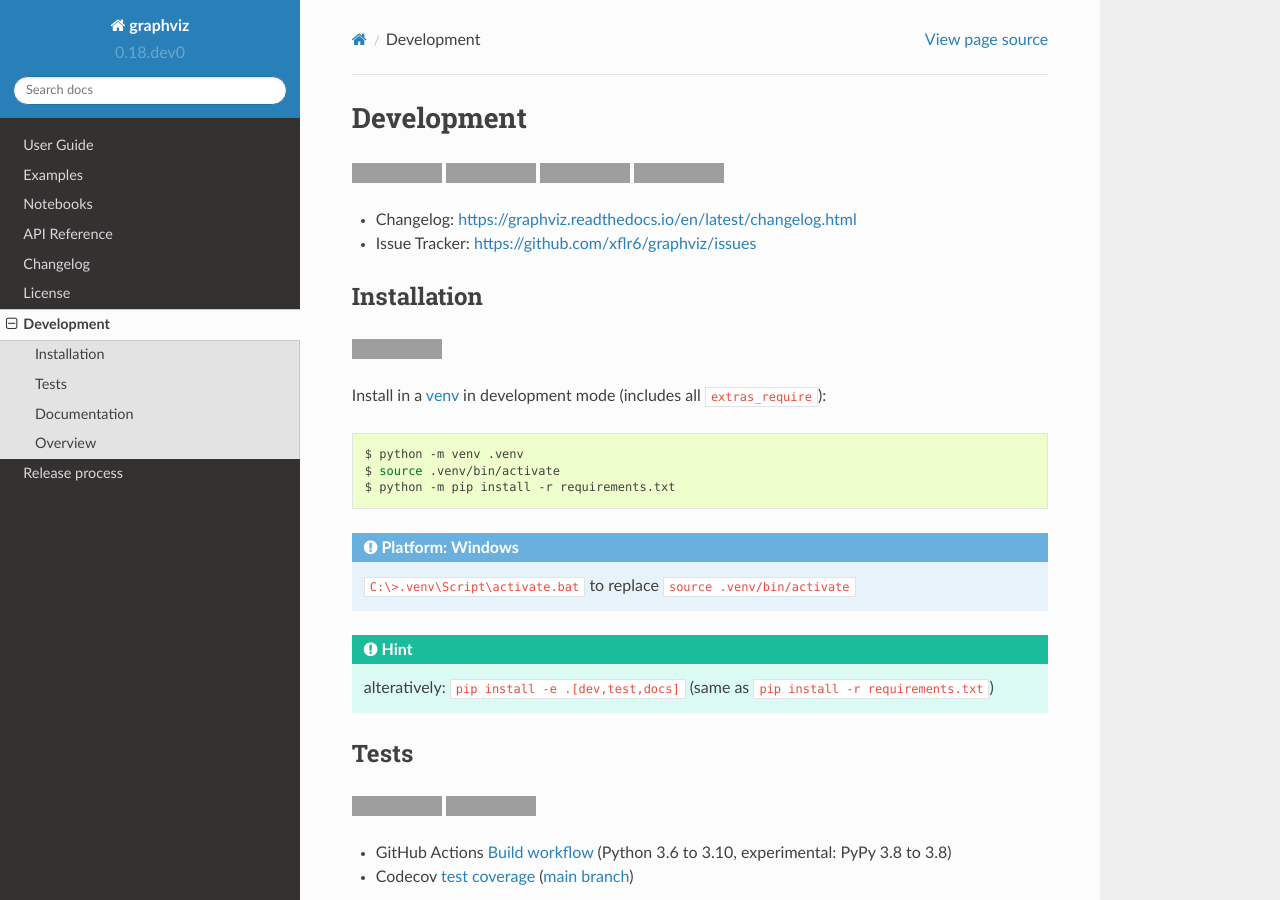
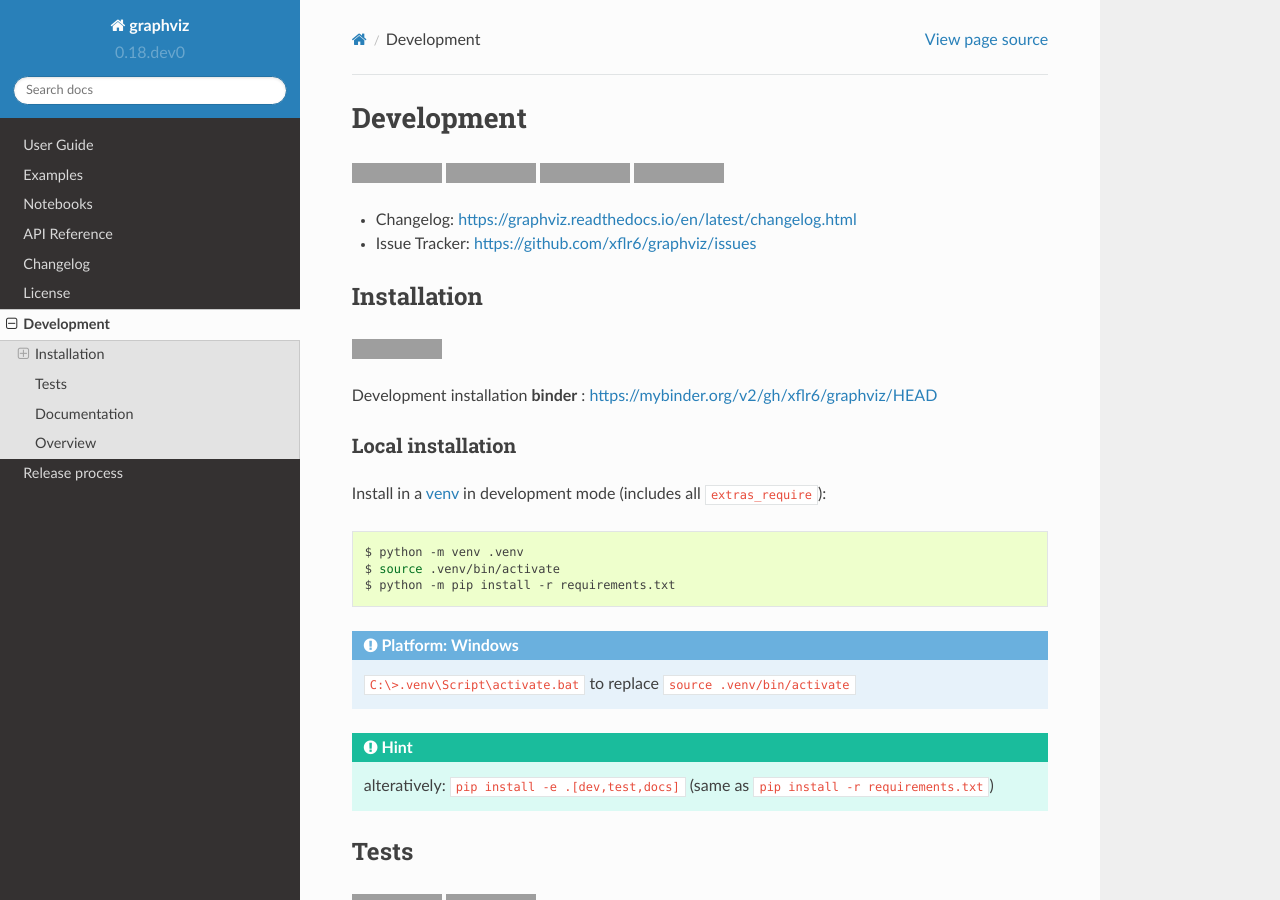
Before and after one commit to xflr6/graphviz, a Sphinx documentation site: the page built from docs/development.rst, in a window 1280 px wide and 900 px high, cut to the strip 0-900 px from the top of the window. Built offline with Sphinx 7.4.7 and the Read the Docs theme 2.0.0, drawn with Linux system fonts in a browser that asks for light colours; the version number is read from the project's files by our own code; grey boxes are pictures that could not be loaded.

Commit message:
flesh out binder reference

```diff
--- a/docs/development.rst
+++ b/docs/development.rst
@@ -12,6 +12,11 @@ Installation
 ------------
 
 |Binder|
+
+Development installation **binder** : https://mybinder.org/v2/gh/xflr6/graphviz/HEAD
+
+Local installation
+^^^^^^^^^^^^^^^^^^
 
 Install in a venv_ in development mode (includes all ``extras_require``):
 
```
